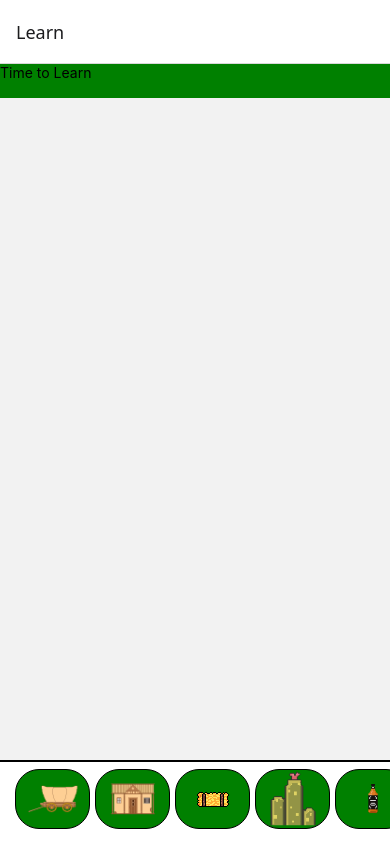
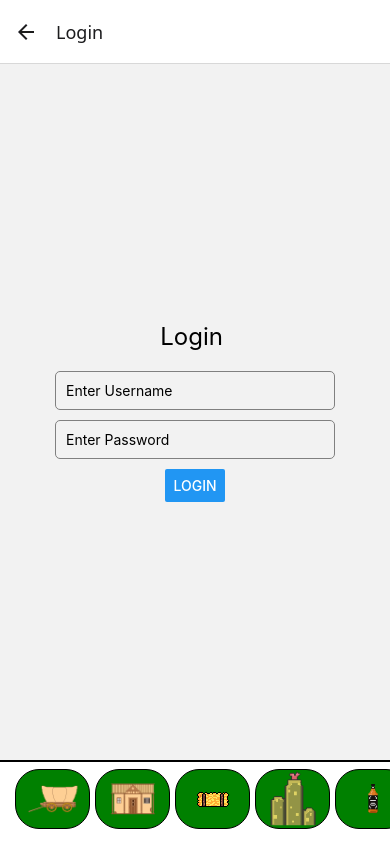
Before and after one commit to bojin11/wordslinger, a React Native app: screen /Login in a window 390 px wide. Built offline with nearby package versions, Linux system fonts and the light colour scheme; no server answers.

Commit message:
added pathway to login page and username, still in progress

```diff
--- a/App.tsx
+++ b/App.tsx
@@ -17,7 +17,6 @@ import Leaderboard from "./components/Leaderboard";
 import { UserProvider } from "./components/contexts/username";
 import Profile from "./components/Profile";
 
-
 const Stack = createStackNavigator();
 
 export default function App() {
@@ -29,6 +28,7 @@ export default function App() {
           <Header />
           <Stack.Navigator initialRouteName="Learn">
             <Stack.Screen name="Learn" component={Learn} />
+            <Stack.Screen name="Login" component={Login} />
             <Stack.Screen name="Practice" component={Practice} />
             <Stack.Screen name="Game" component={Game} />
             <Stack.Screen name="FriendsList" component={FriendsList} />
--- a/components/Learn.tsx
+++ b/components/Learn.tsx
@@ -1,20 +1,56 @@
-import { Text, View, StyleSheet, TextInput } from "react-native";
+import {
+  Text,
+  View,
+  StyleSheet,
+  TextInput,
+  Button,
+  TouchableOpacity,
+} from "react-native";
 import { useAuth } from "./contexts/username";
 import React from "react";
+import { useNavigation } from "@react-navigation/native";
 
 export default function Learn() {
   const { user, setUser } = useAuth();
+  const navigation = useNavigation();
 
+  const handleLogin = () => {
+    navigation.navigate("Login");
+  };
   return (
-    <View style={styles.learn}>
-      <Text>Time to Learn</Text>
-      <TextInput></TextInput>
-    </View>
+    <>
+      <View style={styles.learn}>
+        <Text>Time to Learn</Text>
+      </View>
+      <View style={styles.buttContainer}>
+        <TouchableOpacity style={styles.button} onPress={handleLogin}>
+          <Text style={styles.loginText}>Login</Text>
+        </TouchableOpacity>
+      </View>
+    </>
   );
 }
 
 const styles = StyleSheet.create({
   learn: {
     backgroundColor: "green",
+    marginBottom: 15,
   },
+  buttContainer: {
+    alignItems: "flex-end",
+    padding: 20,
+    borderStyle: "solid",
+  },
+  button: {
+    width: 100,
+    padding: 10,
+
+    backgroundColor: "green",
+    borderColor: "#001E00",
+    alignItems: "center",
+    marginRight: 10,
+    borderWidth: 1,
+    borderRadius: 24,
+  },
+  loginText: {},
 });
--- a/components/Login.tsx
+++ b/components/Login.tsx
@@ -2,22 +2,35 @@ import React, { useState } from "react";
 import { View, Text, TextInput, Button, StyleSheet, Alert } from "react-native";
 import { useAuth } from "./contexts/username";
 
-const validUsersFromApiCall = ["slickjimmy1992", "XXcharliethebeastXX", "rawr"];
+interface Users {
+  [key: string]: string;
+}
+const validUsersFromApiCall: Users = {
+  slickjimmy1992: "TheSearchers1956",
+  XXcharliethebeastXX: "Unforgiven1992",
+  rawr: "Stagecoach1939",
+};
 
 export default function Login() {
   const [username, setUsername] = useState("");
+  const [password, setPassword] = useState("");
   const [isInvalidUsername, setIsInvalidUsername] = useState(false);
   const { user, setUser } = useAuth();
 
   function validUsernameCheck() {
-    if (validUsersFromApiCall.includes(username)) {
+    if (
+      validUsersFromApiCall[username] &&
+      validUsersFromApiCall[username] === password
+    ) {
       setUser(username);
+      Alert.alert("Howdy Partner!");
     } else {
       setIsInvalidUsername(true);
     }
   }
 
   return (
+    <>
       <View style={styles.container}>
         <Text style={styles.title}>Login {user}</Text>
         <TextInput
@@ -26,11 +39,17 @@ export default function Login() {
           value={username}
           onChangeText={setUsername}
         />
+
+        <TextInput
+          style={styles.pwInput}
+          placeholder="Enter Password"
+          value={password}
+          onChangeText={setPassword}
+        />
         <Button title="Login" onPress={validUsernameCheck} />
-      {isInvalidUsername ? (
-        <Text>Not a valid username! Please try another:)</Text>
-      ) : null}
+        {isInvalidUsername ? <Text>Not a valid user! </Text> : null}
       </View>
+    </>
   );
 }
 
@@ -53,4 +72,13 @@ const styles = StyleSheet.create({
     borderRadius: 5,
     marginBottom: 10,
   },
+
+  pwInput: {
+    width: "80%",
+    padding: 10,
+    borderWidth: 1,
+    borderColor: "gray",
+    borderRadius: 5,
+    marginBottom: 10,
+  },
 });
```
Lines whose indentation alone changed are shown as unchanged.
